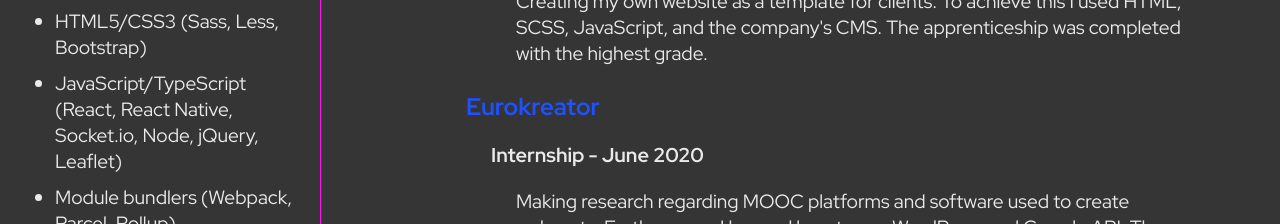
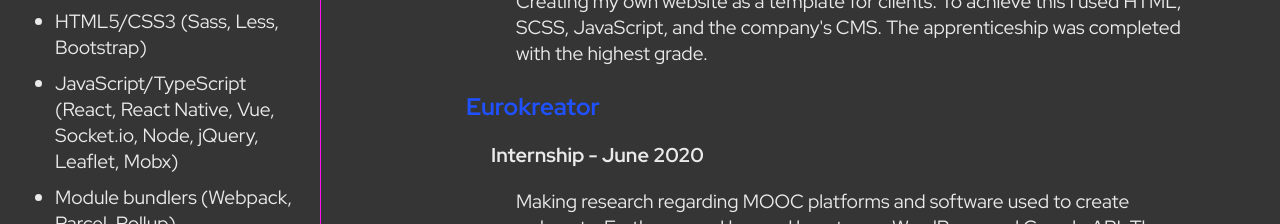
Before and after one commit to dziwuj/CV, a React (Vite) app: page / in a window 1280 px wide. Shown: the part 683-907 px from the top of the page. Built offline with nearby package versions, Linux system fonts and the light colour scheme.

Commit message:
Added small changes to skills

```diff
--- a/src/constants/languages/en.ts
+++ b/src/constants/languages/en.ts
@@ -19,7 +19,7 @@ export const translations: ITranslations = {
     skills: {
         title: "Skills",
         list: `<li>HTML5/CSS3 (Sass, Less, Bootstrap)</li>
-        <li>JavaScript/TypeScript (React, React Native, Socket.io, Node, jQuery, Leaflet)</li>
+        <li>JavaScript/TypeScript (React, React Native, Vue, Socket.io, Node, jQuery, Leaflet, Mobx)</li>
         <li>Module bundlers (Webpack, Parcel, Rollup)</li>
         <li>Version control systems (Github, SVN)</li>
         <li>Databases (MySQL, PostgreSQL, MongoDB)</li>
--- a/src/constants/languages/pl.ts
+++ b/src/constants/languages/pl.ts
@@ -19,7 +19,7 @@ export const translations: ITranslations = {
     skills: {
         title: "Umiejętności",
         list: `<li>HTML5/CSS3 (Sass, Less, Bootstrap)</li>
-          <li>JavaScript/TypeScript (React, React Native, Socket.io, Node, jQuery, Leaflet)</li>
+          <li>JavaScript/TypeScript (React, React Native, Vue, Socket.io, Node, jQuery, Leaflet, Mobx)</li>
           <li>Module bundlers (Webpack, Parcel, Rollup)</li>
           <li>Systemy kontroli wersji (Github, SVN)</li>
           <li>Bazy danych (MySQL, PostgreSQL, MongoDB)</li>
```
